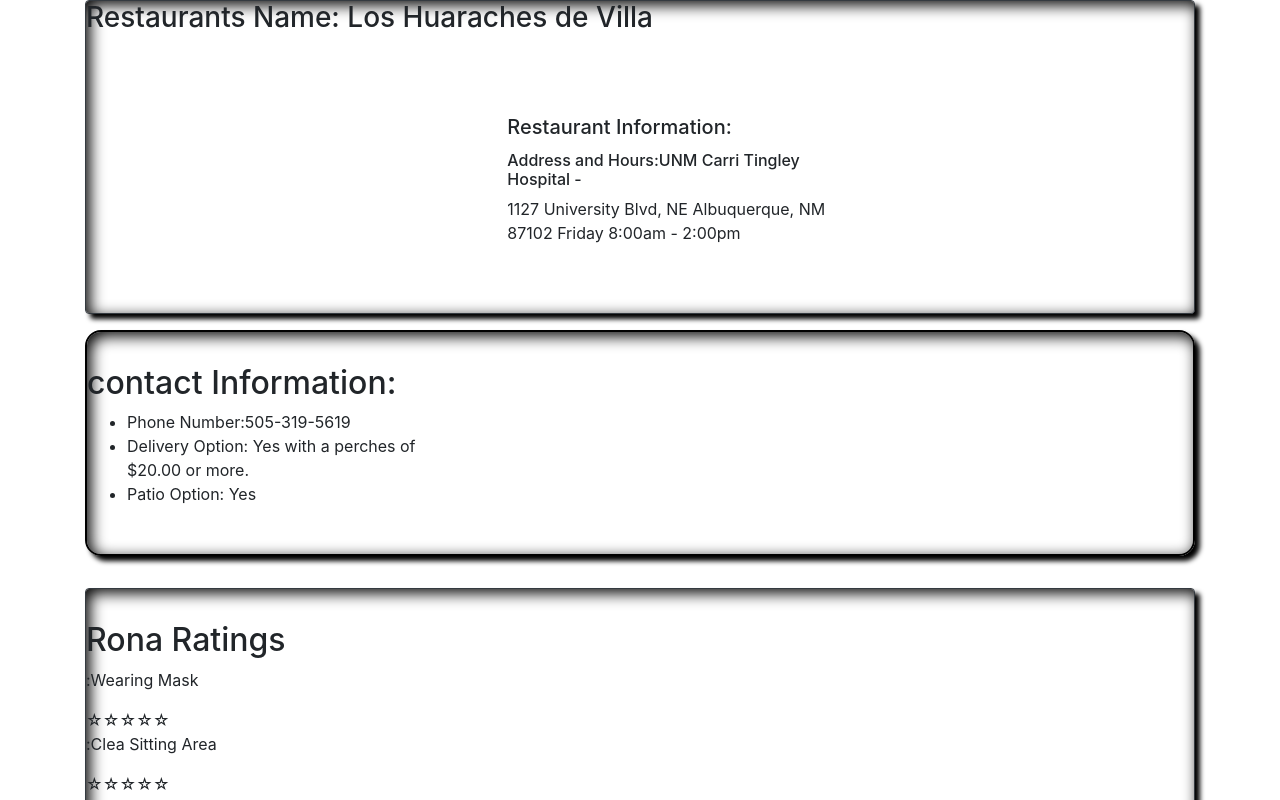
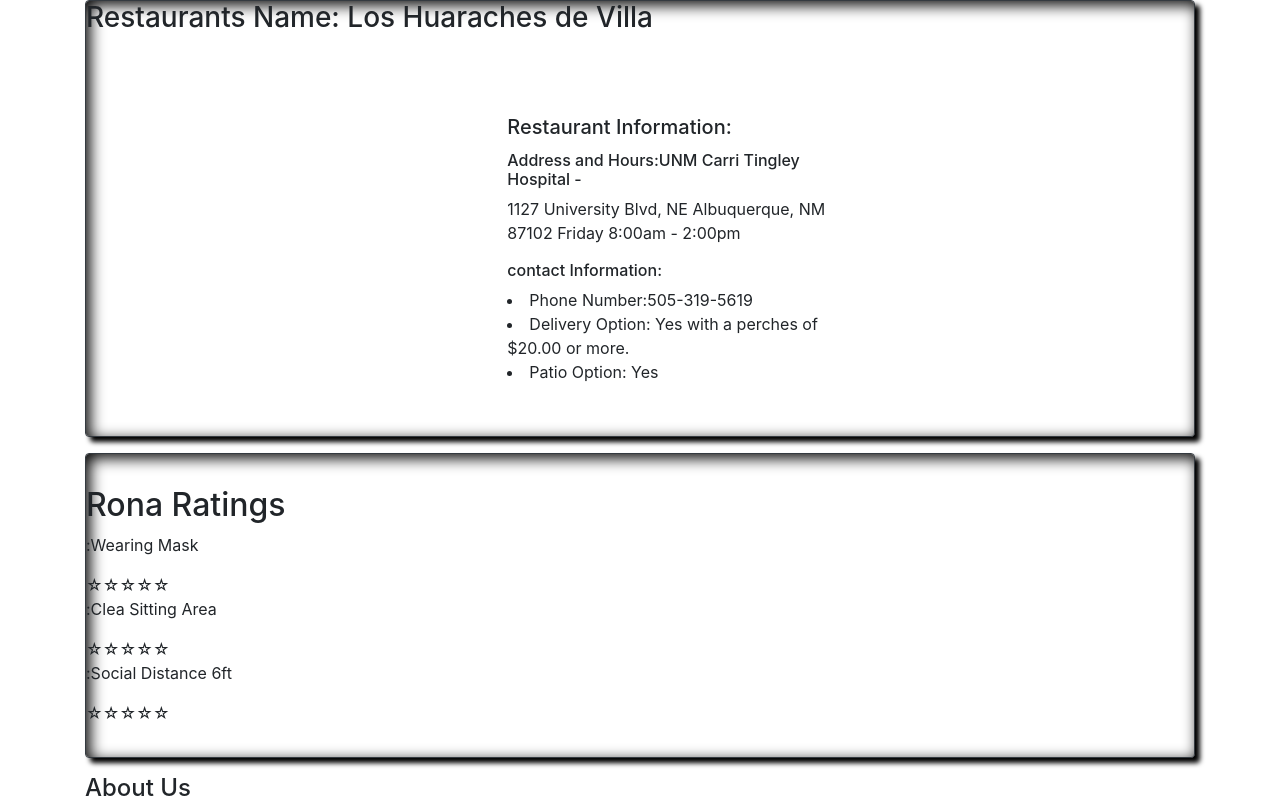
Before and after one commit to Rona-Ratings/Rona-Ratings, a React (Create React App) app in the folder frontend/: page /detail-restaurant in a window 1280 px wide. Shown: the top 800 px of the page. Built offline with nearby package versions, Linux system fonts and the light colour scheme.

Commit message:
fix immage error

```diff
--- a/frontend/src/ui/DetailRestaurant/DetailRestaurant.js
+++ b/frontend/src/ui/DetailRestaurant/DetailRestaurant.js
@@ -21,24 +21,26 @@ export const DetailRestaurant= () => (
             <p className="card-text">
                 <h6>Address and Hours:UNM Carri Tingley Hospital -</h6>
                 <p>1127 University Blvd, NE Albuquerque, NM 87102 Friday 8:00am - 2:00pm</p>
+                <h6>contact Information:</h6>
+                <li>Phone Number:505-319-5619</li>
+                <li>Delivery Option: Yes with a perches of $20.00 or more.</li>
+                <li>Patio Option: Yes</li>
             </p>
         </div>
     </div>
 </div>
 </div>
 </Container>
-<Container>
-    <div className="row no-gutters" id="information">
-        <div className="col-md-4">
-            <h2>contact Information:</h2>
-            <ul className="text">
-                <li>Phone Number:505-319-5619</li>
-                <li>Delivery Option: Yes with a perches of $20.00 or more.</li>
-                <li>Patio Option: Yes</li>
-            </ul>
-        </div>
-    </div>
-</Container>
+{/*<Container>*/}
+{/*    <div className="row no-gutters" id="information">*/}
+{/*        <div className="col-md-4">*/}
+{/*            <h2>contact Information:</h2>*/}
+{/*            <ul className="text">*/}
+{/*               */}
+{/*            </ul>*/}
+{/*        </div>*/}
+{/*    </div>*/}
+{/*</Container>*/}
 <Container>
     <div className="card border-dark mb-3">
         <div className="row no-gutters">
```
